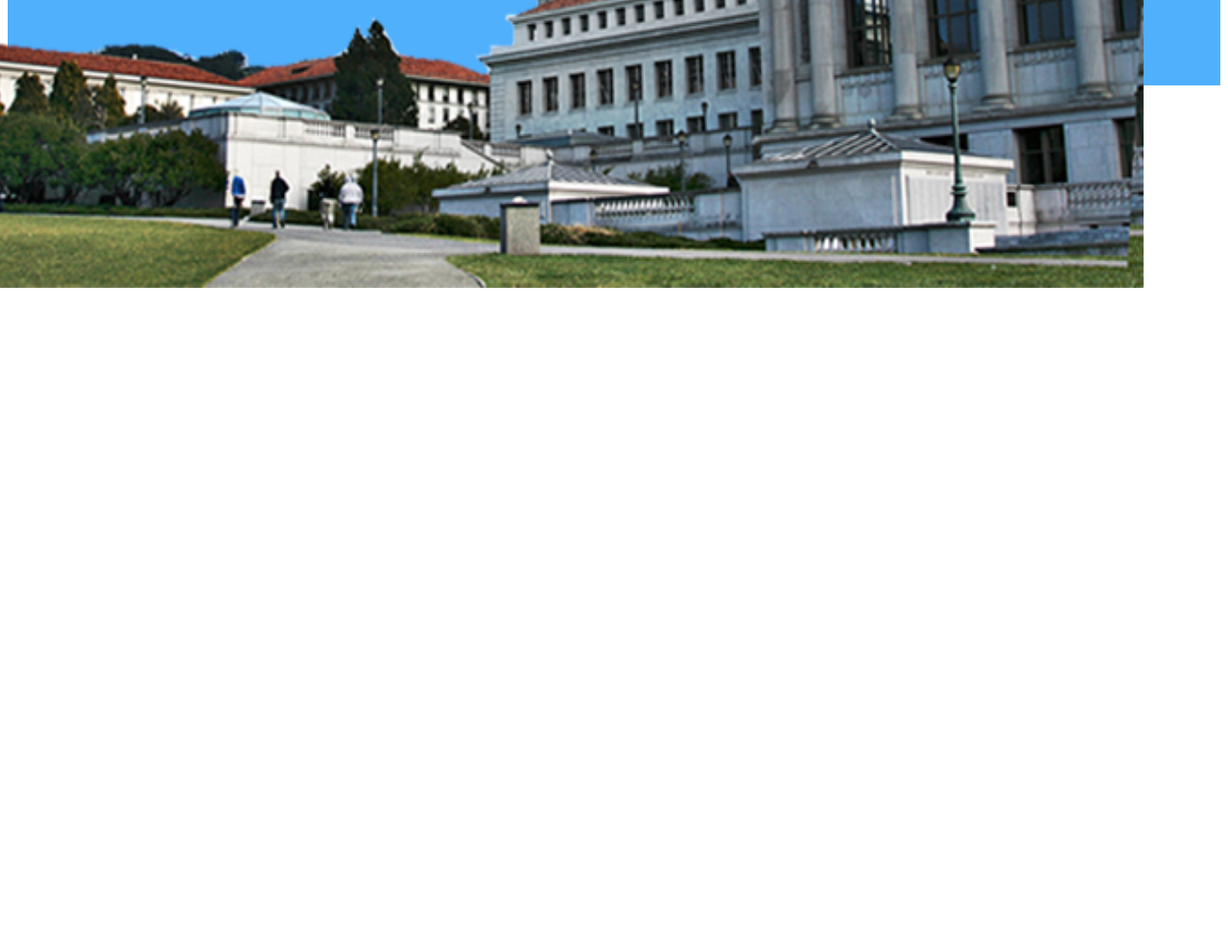
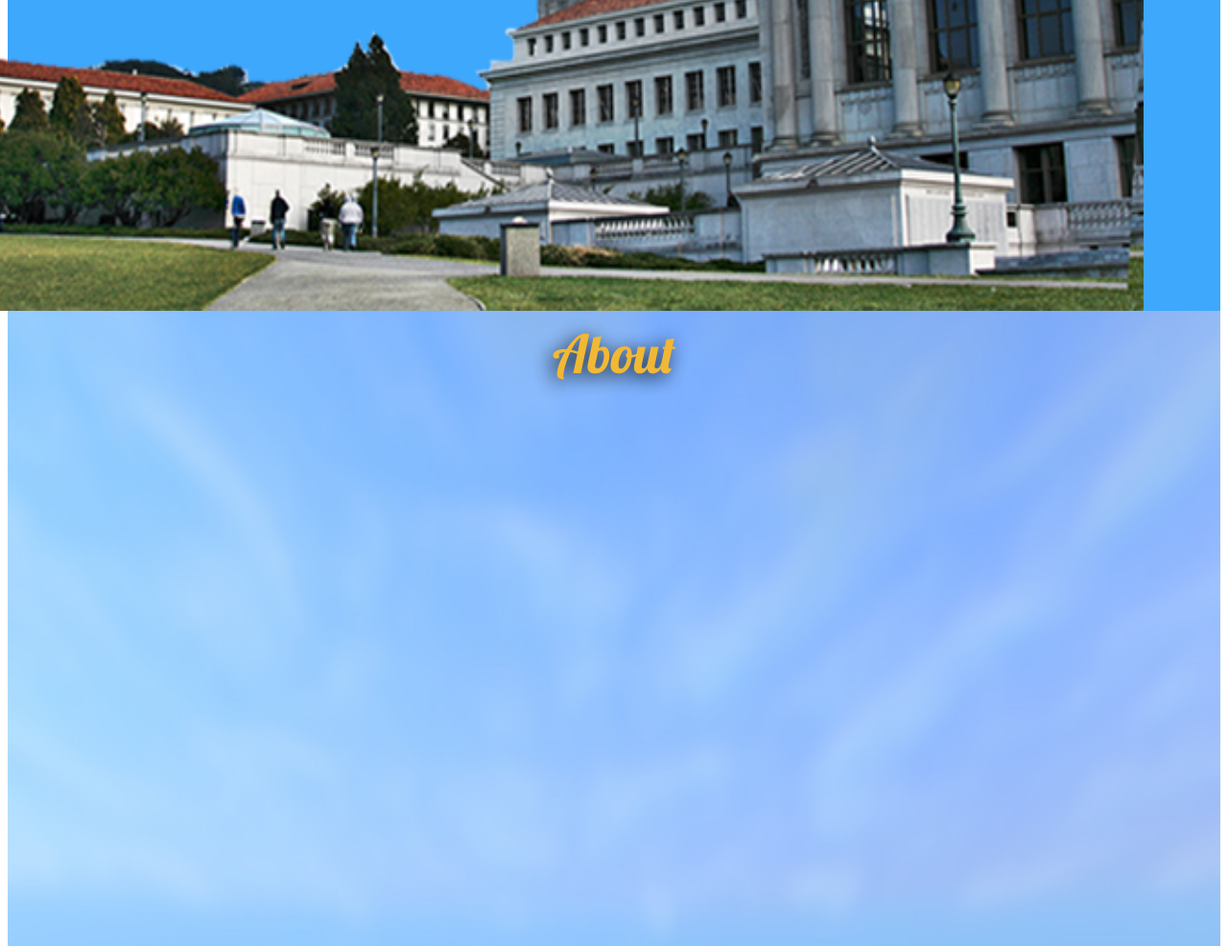
Before and after one commit to reah/Cal-UAV, a plain HTML site: page index.html in a window 1280 px wide. Shown: the part 1334-2320 px from the top of the page at 96% size. Before the commit the page ends 1634 px from the top, so only its background shows below. Drawn offline with nearby package versions, Linux system fonts and the light colour scheme.

Commit message:
edits to stylesheet & index, added About section, need photos and club info

```diff
--- a/css/style.css
+++ b/css/style.css
@@ -6,11 +6,23 @@
 
 #mid{
     position: relative;
-    height: 660px;
+    height: 900px;
     width: 100%;
 }
 
+#mid2{
+    position: relative;
+    height: 750px;
+    width: 100%;
+    background-color: black;
+}
 
+.background2{
+    position: relative;
+    height: 900px;
+    width: 100%;
+
+}
 
 .background{
 	height: 750px;
@@ -26,13 +38,6 @@ img.logo{
     margin-left: -275px;
 }
 
-.background2{
-    position: relative;
-    opacity: .9;
-    width: 100%;
-
-
-}
 #nav-bar{
     position: absolute;
     top: 35px;
@@ -60,7 +65,7 @@ img.logo{
     left: 50%;
     margin-left: -712px;
     top: 150px;
-    height: 110%;
+    height: 750px;
     width: 100%;
     overflow: hidden;
 }
@@ -69,13 +74,23 @@ img.logo{
     font-family: Lobster;
     font-size: 55px;
     color: #feb91f;
-    text-shadow: black -4px 0px;
-    text-align: center;
+    text-shadow: black -4px 4px 20px;
     position: absolute;
     bottom: 0;
     left: 50%;
     margin-left: -536.5px;
     margin-bottom: 100px;
     opacity: .9;
+}
 
+#about{
+    font-family: Lobster;
+    font-size: 55px;
+    color: #feb91f;
+    text-shadow: black -4px 4px 20px;
+    position: absolute;
+    top: 10px;
+    left: 50%;
+    margin-left: -64px;
+    opacity: .9;
 }
--- a/index.html
+++ b/index.html
@@ -23,10 +23,15 @@
             <div class="button" id="About">Contact</div>
         </div>
     </div>
-    <div id="mid" >
+    <div id="mid">
         <img class="background2" src="files/imgs/background2.jpg">
         <img class="berkeley" src="files/imgs/berkeley.png">
     </div>
 
+    <div id="mid2">
+        <img class="background2" src="files/imgs/background.jpg">
+        <div id="about">About</div>
+    </div>
+
 </body>
 </html>
```
